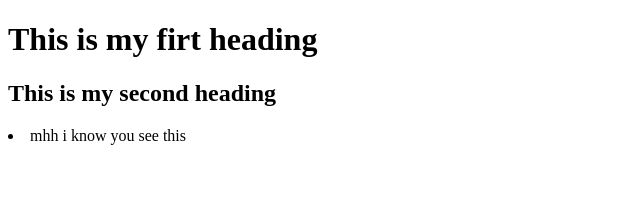
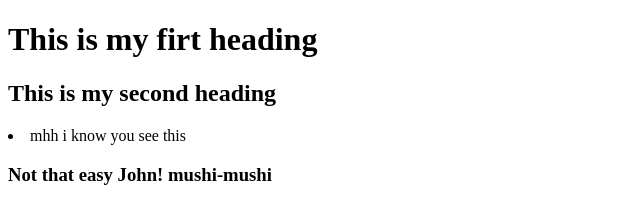
Before and after one commit to jokarich/lipsa, a plain HTML site: page index.html in a window 1280 px wide. Shown: the whole page, without its empty margins (0-640 px from the left). Drawn offline with Linux system fonts and the light colour scheme.

Commit message:
Andrei Butrovich mushi-mushi

```diff
--- a/index.html
+++ b/index.html
@@ -12,6 +12,7 @@
     <h1>This is my firt heading</h1>
     <h2>This is my second heading</h2>
     <li>mhh i know you see this </li>
+    <h3>Not that easy John! mushi-mushi</h3>
 </body>
 
 </html>
```
